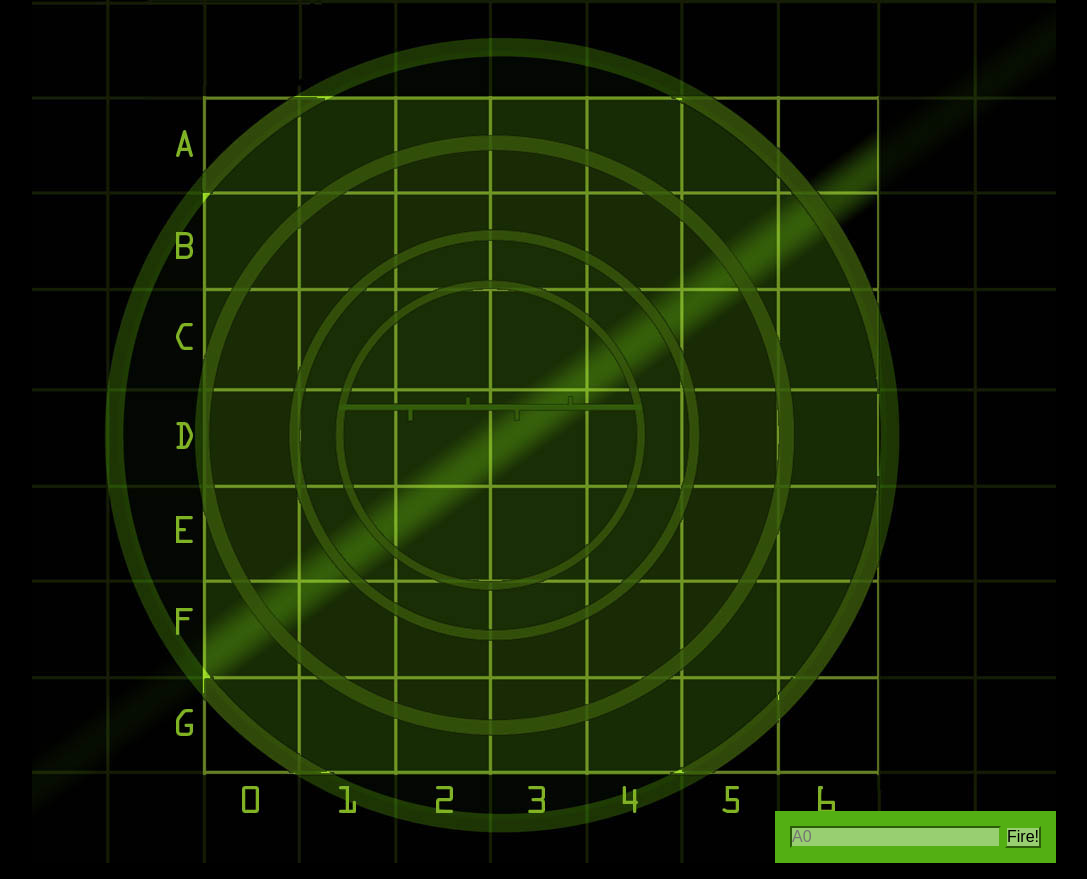
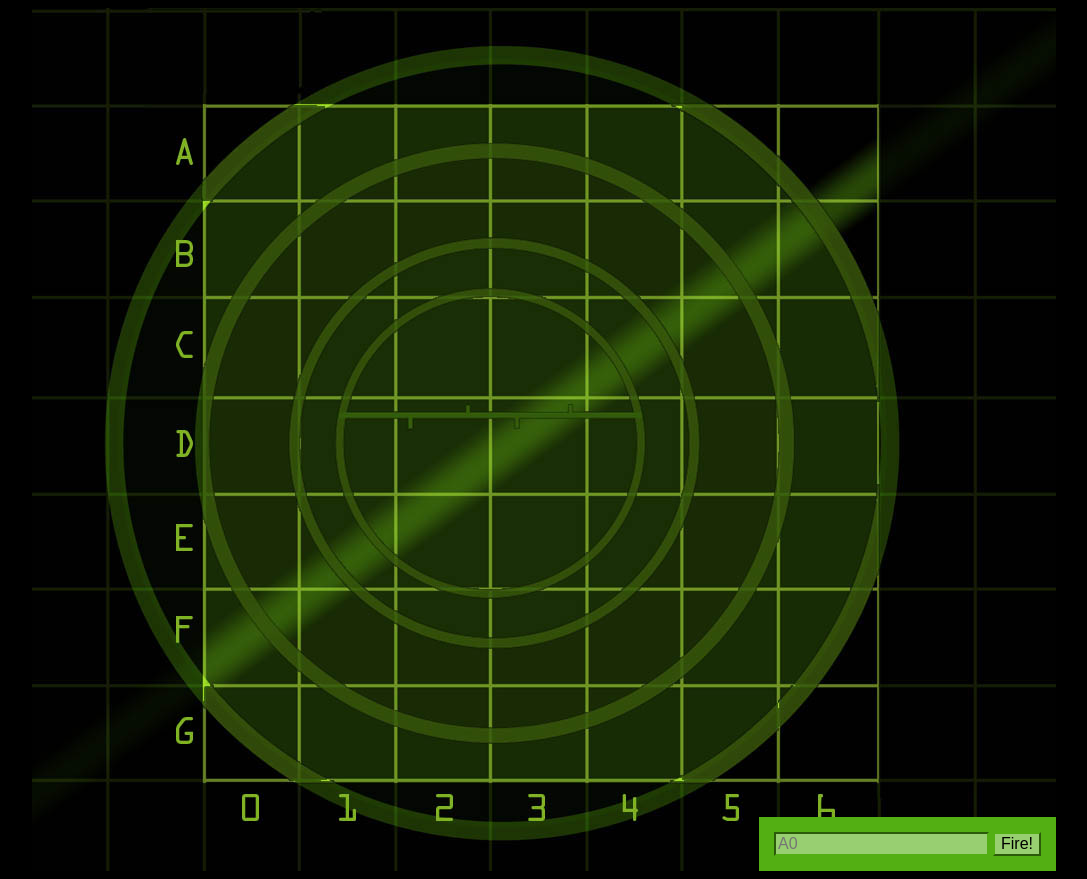
Before and after one commit to VDR-Crowley/Jogo_Batalha-de-navios, a plain HTML site: page battleship.html in a window 1280 px wide. Shown: the whole page, without its empty margins (96-1183 px from the left). Drawn offline with Linux system fonts and the light colour scheme.

Commit message:
Arrumando bug

```diff
--- a/battleship.html
+++ b/battleship.html
@@ -1,103 +1,97 @@
-<!DOCTYPE html>
-<html lang="pt-br">
+<!doctype html>
+<html lang="en">
 <head>
-  <meta charset="UTF-8">
-  <meta name="viewport" content="width=device-width, initial-scale=1.0">
-  <title>Batalha de navios</title>
+<meta charset="utf-8">
+<title>Battleship</title>
+<style>
+body {
+	background-color: black;
+}
+div#board {
+	position: relative;
+	width: 1024px;
+	height: 863px;
+	margin: auto;
+	background: url("./images/board.jpg") no-repeat;
+}
 
-  <link rel="stylesheet" href="./style.css">
+div#messageArea {
+	position: absolute;
+	top: 0px;
+	left: 0px;
+	color: rgb(83, 175, 19);
+}
+.hit {
+	background: url("./images/ship.png") no-repeat center center;
+}
+.miss {
+	background: url("./images/miss.png") no-repeat center center;
+}
+table {
+	border-spacing: 0px;
+	/* could use border-collapse instead */
+	/* border-collapse: collapse; */
+	position: absolute;
+	left: 173px;
+	top: 98px;
+}
+td {
+	width: 94px;
+	height: 94px;
+}
+form {
+	position: absolute;
+	bottom: 0px;
+	right: 0px;
+	padding: 15px;
+	background-color: rgb(83, 175, 19);
+}
+form input {
+	background-color: rgb(152, 207, 113);
+	border-color: rgb(83, 175, 19);
+	font-size: 1em;
+}
+</style>
 </head>
 <body>
-
+<div id="board">
 <div id="messageArea"></div>
-
-  <div id="board">
-
-
 <table>
-
 <tr>
-        <td id="00"></td>
-        <td id="01"></td>
-        <td id="02"></td>
-        <td id="03"></td>
-        <td id="04"></td>
-        <td id="05"></td>
-        <td id="06"></td>
+<td id="00"></td> <td id="01"></td> <td id="02"></td> <td id="03"></td>
+<td id="04"></td> <td id="05"></td> <td id="06"></td>
 </tr>
-
 <tr>
-        <td id="10"></td>
-        <td id="11"></td>
-        <td id="12"></td>
-        <td id="13"></td>
-        <td id="14"></td>
-        <td id="15"></td>
-        <td id="16"></td>
+<td id="10"></td> <td id="11"></td> <td id="12"></td> <td id="13"></td>
+<td id="14"></td> <td id="15"></td> <td id="16"></td>
 </tr>
-
 <tr>
-        <td id="20"></td>
-        <td id="21"></td>
-        <td id="22"></td>
-        <td id="23"></td>
-        <td id="24"></td>
-        <td id="25"></td>
-        <td id="26"></td>
+<td id="20"></td> <td id="21"></td> <td id="22"></td> <td id="23"></td>
+<td id="24"></td> <td id="25"></td> <td id="26"></td>
 </tr>
-
 <tr>
-        <td id="30"></td>
-        <td id="31"></td>
-        <td id="32"></td>
-        <td id="33"></td>
-        <td id="34"></td>
-        <td id="35"></td>
-        <td id="36"></td>
+<td id="30"></td> <td id="31"></td> <td id="32"></td> <td id="33"></td>
+<td id="34"></td> <td id="35"></td> <td id="36"></td>
 </tr>
-
 <tr>
-        <td id="40"></td>
-        <td id="41"></td>
-        <td id="42"></td>
-        <td id="43"></td>
-        <td id="44"></td>
-        <td id="45"></td>
-        <td id="46"></td>
+<td id="40"></td> <td id="41"></td> <td id="42"></td> <td id="43"></td>
+<td id="44"></td> <td id="45"></td> <td id="46"></td>
 </tr>
-
 <tr>
-        <td id="50"></td>
-        <td id="51"></td>
-        <td id="52"></td>
-        <td id="53"></td>
-        <td id="54"></td>
-        <td id="55"></td>
-        <td id="56"></td>
+<td id="50"></td> <td id="51"></td> <td id="52"></td> <td id="53"></td>
+<td id="54"></td> <td id="55"></td> <td id="56"></td>
 </tr>
-
 <tr>
-        <td id="60"></td>
-        <td id="61"></td>
-        <td id="62"></td>
-        <td id="63"></td>
-        <td id="64"></td>
-        <td id="65"></td>
-        <td id="66"></td>
+<td id="60"></td> <td id="61"></td> <td id="62"></td> <td id="63"></td>
+<td id="64"></td> <td id="65"></td> <td id="66"></td>
 </tr>
-
-
-
 </table>
-
-    <form action="">
+<form>
 <input type="text" id="guessInput" placeholder="A0">
 <input type="button" id="fireButton" value="Fire!">
 </form>
-
 </div>
-
-
-  <script src="./battleship.js"></script>
+<script src="battleship.js">
+</script>
 </body>
 </html>
```
Lines whose indentation alone changed are shown as unchanged.
